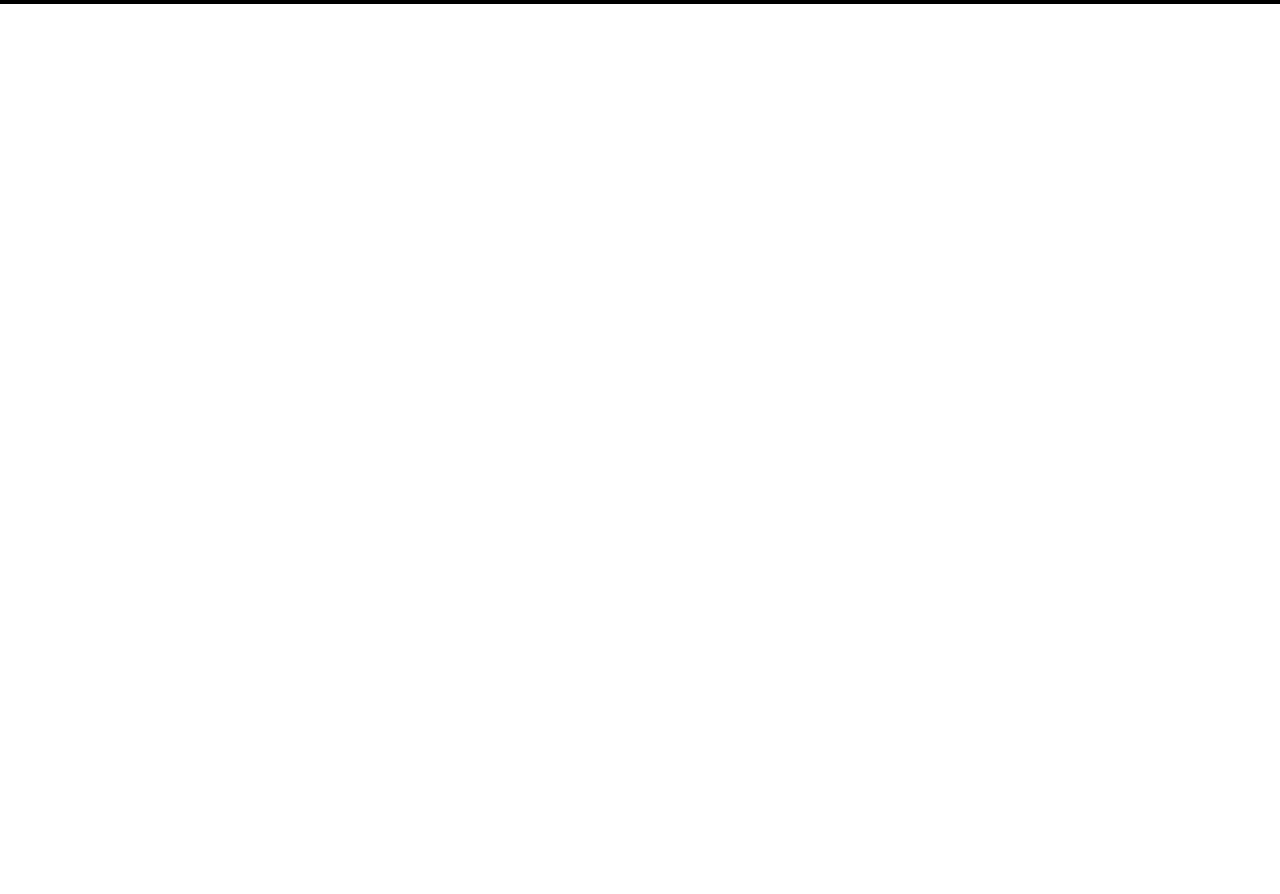
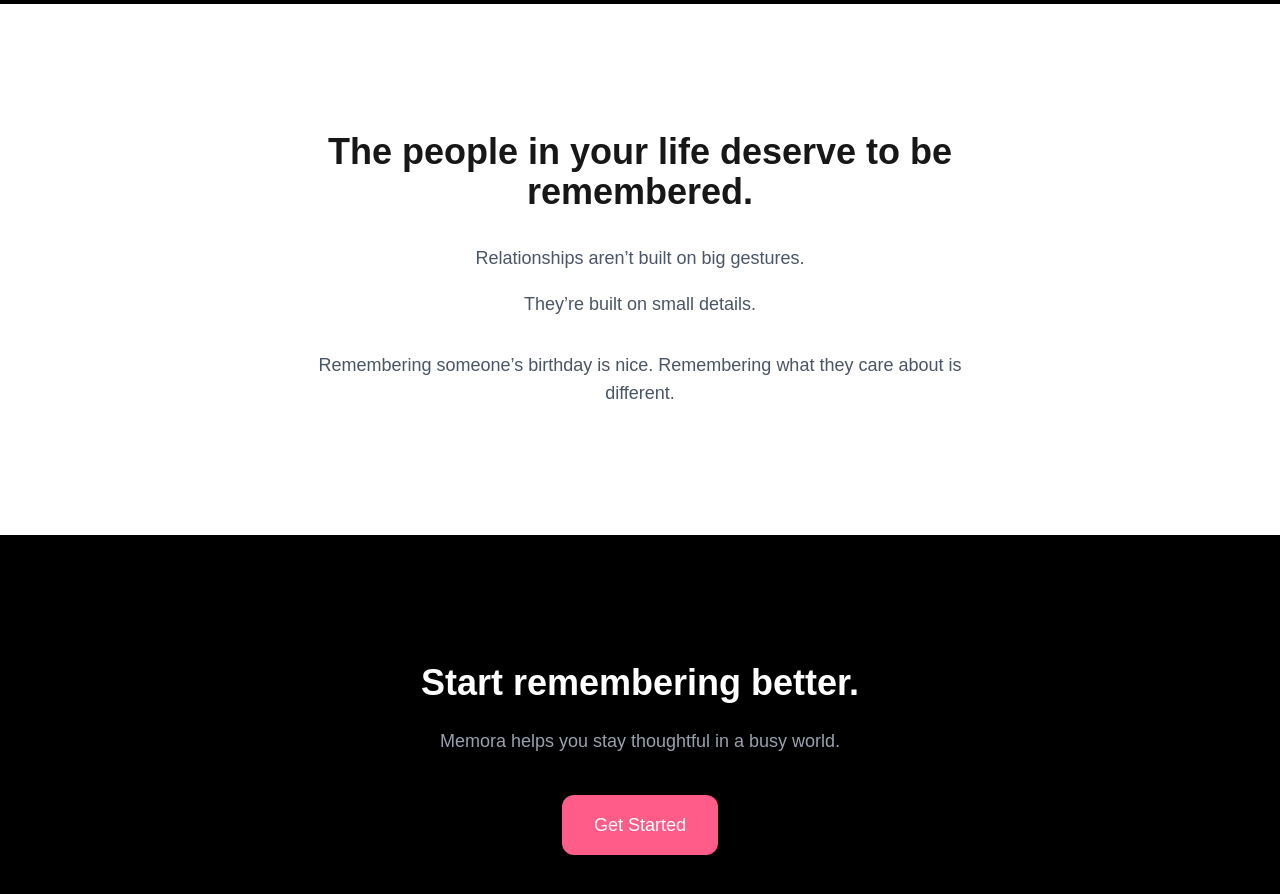
Before and after one commit to Pierce05/memora_lander, a Next.js app: page / in a window 1280 px wide. Shown: the part 3660-4554 px from the top of the page. Before the commit the page ends 3664 px from the top, so only its background shows below. Built offline with nearby package versions, Linux system fonts and the light colour scheme.

Commit message:
Add emotional section and CTA

```diff
--- a/app/page.tsx
+++ b/app/page.tsx
@@ -4,6 +4,9 @@ import Problem from "@/components/Problem";
 import Product from "@/components/Product"
 import Features from "@/components/Features"
 import ProductPreview from "@/components/ProductPreview"
+import Emotional from "@/components/Emotional"
+import CTA from "@/components/CTA"
+
 
 export default function Home() {
   return (
@@ -14,6 +17,8 @@ export default function Home() {
       <Product />
       <Features />
       <ProductPreview />
+      <Emotional />
+      <CTA />
     </main>
   );
 }
--- /dev/null
+++ b/components/CTA.tsx
@@ -0,0 +1,27 @@
+export default function CTA() {
+  return (
+    <section className="py-32 bg-black text-white">
+
+      <div className="max-w-4xl mx-auto text-center px-6">
+
+        <h2 className="text-4xl font-semibold">
+          Start remembering better.
+        </h2>
+
+        <p className="mt-6 text-lg text-gray-400">
+          Memora helps you stay thoughtful in a busy world.
+        </p>
+
+        <div className="mt-10">
+
+          <button className="bg-[#FF5C8A] text-white px-8 py-4 rounded-xl text-lg hover:opacity-90 transition">
+            Get Started
+          </button>
+
+        </div>
+
+      </div>
+
+    </section>
+  )
+}
--- /dev/null
+++ b/components/Emotional.tsx
@@ -0,0 +1,28 @@
+export default function Emotional() {
+  return (
+    <section className="py-32 bg-white">
+
+      <div className="max-w-4xl mx-auto text-center px-6">
+
+        <h2 className="text-4xl font-semibold">
+          The people in your life deserve to be remembered.
+        </h2>
+
+        <p className="mt-8 text-lg text-gray-600 leading-relaxed">
+          Relationships aren’t built on big gestures.
+        </p>
+
+        <p className="mt-4 text-lg text-gray-600 leading-relaxed">
+          They’re built on small details.
+        </p>
+
+        <p className="mt-8 text-lg text-gray-600 max-w-2xl mx-auto">
+          Remembering someone’s birthday is nice.
+          Remembering what they care about is different.
+        </p>
+
+      </div>
+
+    </section>
+  )
+}
```
